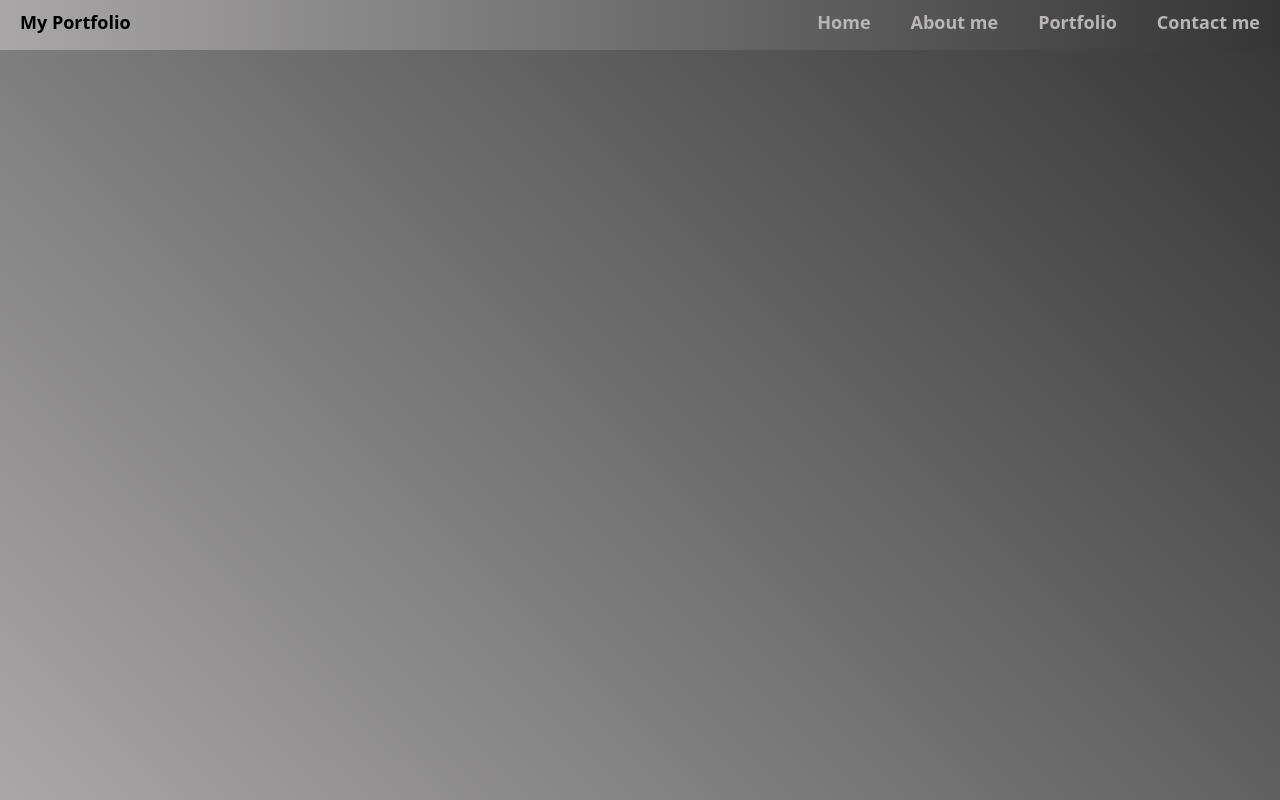
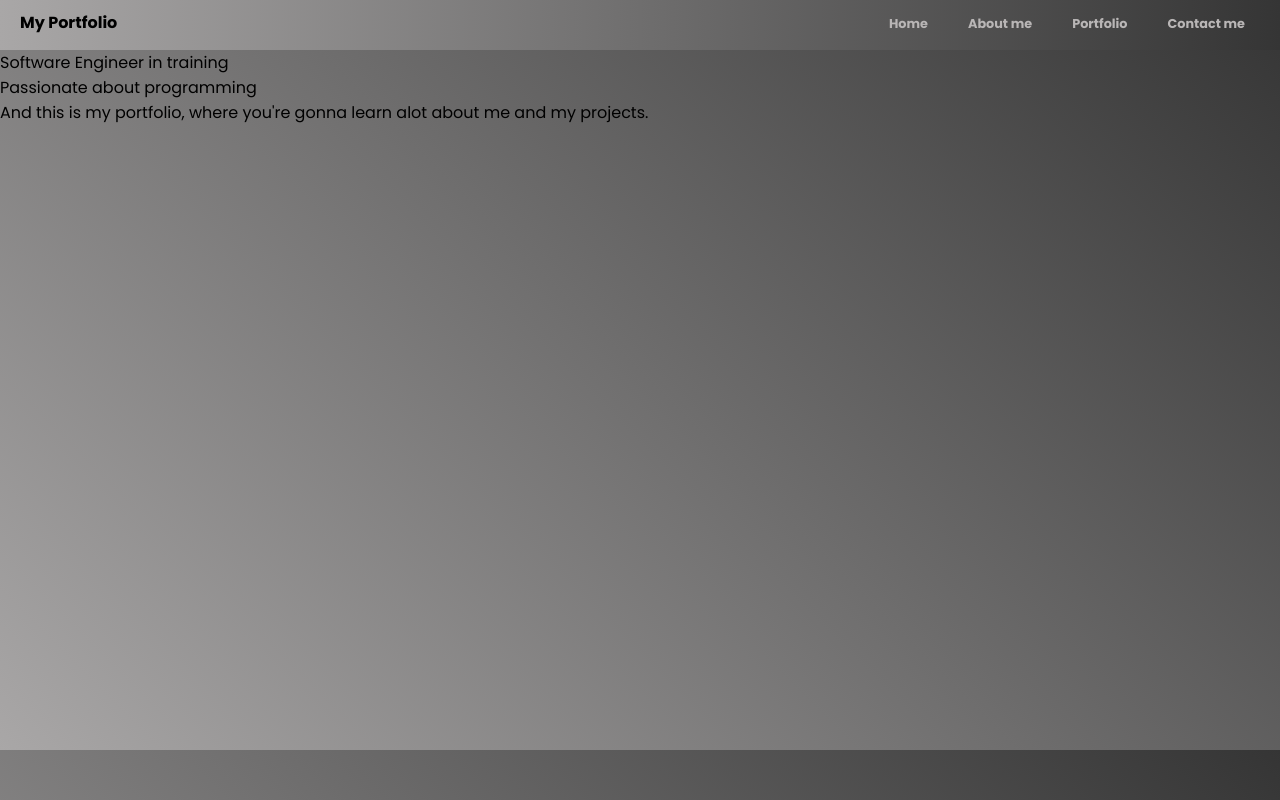
Before and after one commit to lemiprogram/week-3-project, a plain HTML site: page index.html in a window 1280 px wide. Shown: the top 800 px of the page. Drawn offline with Linux system fonts and the light colour scheme.

Commit message:
Hero section HTML

```diff
--- a/index.html
+++ b/index.html
@@ -4,11 +4,17 @@
     <meta charset="UTF-8" />
     <meta name="viewport" content="width=device-width, initial-scale=1.0" />
     <title>Document</title>
-    <link rel="stylesheet" href="/styles.css">
+    <link rel="preconnect" href="https://fonts.googleapis.com" />
+    <link rel="preconnect" href="https://fonts.gstatic.com" crossorigin />
+    <link
+      href="https://fonts.googleapis.com/css2?family=Poppins:ital,wght@0,100;0,200;0,300;0,400;0,500;0,600;0,700;0,800;0,900;1,100;1,200;1,300;1,400;1,500;1,600;1,700;1,800;1,900&display=swap"
+      rel="stylesheet"
+    />
+    <link rel="stylesheet" href="/styles.css" />
   </head>
-    <body>
-        <header>
-        <h2>My Portfolio</h2>
+  <body>
+    <header>
+      <h2>My Portfolio</h2>
       <nav>
         <ul>
           <li><a href="#hero-section">Home</a></li>
@@ -17,13 +23,31 @@
           <li><a href="#contact-section">Contact me</a></li>
         </ul>
       </nav>
-      <svg xmlns="http://www.w3.org/2000/svg" viewBox="0 0 448 512"><!--!Font Awesome Free 6.7.2 by @fontawesome - https://fontawesome.com License - https://fontawesome.com/license/free Copyright 2025 Fonticons, Inc.--><path fill="#b9b6b6" d="M0 96C0 78.3 14.3 64 32 64l384 0c17.7 0 32 14.3 32 32s-14.3 32-32 32L32 128C14.3 128 0 113.7 0 96zM0 256c0-17.7 14.3-32 32-32l384 0c17.7 0 32 14.3 32 32s-14.3 32-32 32L32 288c-17.7 0-32-14.3-32-32zM448 416c0 17.7-14.3 32-32 32L32 448c-17.7 0-32-14.3-32-32s14.3-32 32-32l384 0c17.7 0 32 14.3 32 32z"/></svg>
+      <svg xmlns="http://www.w3.org/2000/svg" viewBox="0 0 448 512">
+        <!--!Font Awesome Free 6.7.2 by @fontawesome - https://fontawesome.com License - https://fontawesome.com/license/free Copyright 2025 Fonticons, Inc.-->
+        <path
+          fill="#b9b6b6"
+          d="M0 96C0 78.3 14.3 64 32 64l384 0c17.7 0 32 14.3 32 32s-14.3 32-32 32L32 128C14.3 128 0 113.7 0 96zM0 256c0-17.7 14.3-32 32-32l384 0c17.7 0 32 14.3 32 32s-14.3 32-32 32L32 288c-17.7 0-32-14.3-32-32zM448 416c0 17.7-14.3 32-32 32L32 448c-17.7 0-32-14.3-32-32s14.3-32 32-32l384 0c17.7 0 32 14.3 32 32z"
+        />
+      </svg>
     </header>
 
     <main>
-      <section class="hero-section" id="hero-section"></section>
+      <section class="hero-section" id="hero-section">
+
+          <h3 class="hero-text-heading">
+            HI there, <br>I'm Wayne ...
+          </h3>
+          <p class="hero-text-body">
+            Software Engineer in training <br>
+            Passionate about programming<br> And
+            this is my portfolio, where you're gonna learn alot about me and my
+            projects.
+          </p>
+
+      </section>
       <section class="about-section" id="about-section"></section>
-      <section class="porfolio-section" id="porfolio-section"></section>
+      <section class="portfolio-section" id="portfolio-section"></section>
       <section class="contact-section" id="contact-section"></section>
     </main>
     <footer></footer>
--- a/styles.css
+++ b/styles.css
@@ -2,13 +2,11 @@
     margin: 0;
     padding:0;
     box-sizing: border-box;
-    font-family: system-ui, -apple-system, BlinkMacSystemFont, 'Segoe UI', Roboto, Oxygen, Ubuntu, Cantarell, 'Open Sans', 'Helvetica Neue', sans-serif;
-    font-size: 18px;
+    font-family: poppins, system-ui, -apple-system, BlinkMacSystemFont, 'Segoe UI', Roboto, Oxygen, Ubuntu, Cantarell, 'Open Sans', 'Helvetica Neue', sans-serif;
+    font-size: 16px;
 }
 body{
-    background: linear-gradient(45deg, #a9a7a7, #353535);
-    background-repeat: no-repeat;
-    background-size:cover;
+
     min-height: 100vh;
 }
 svg{
@@ -19,13 +17,18 @@ header{
     background: linear-gradient(to right, #a9a7a7, #353535);
     padding: 10px 20px;
     height: 50px;
+    width: 100vw;
     display: flex;
     justify-content: space-between;
+    position: fixed;
 }
 
 header h2{
     color: #000;
 
+}
+nav{
+    padding-right: 15px;
 }
 nav ul{
     display: flex;
@@ -38,6 +41,7 @@ nav ul li {
 nav ul li a{
     text-decoration: none;
     color: #b9b6b6;
+
 }
 nav ul li a:hover{
     color: #fff;
@@ -45,14 +49,13 @@ nav ul li a:hover{
 }
 nav ul li a:not(:hover){
     color: #b9b6b6;
-    transition: 1s;
+    transition: 1.5s;
+    font-size: 0.8em;
 }
-
-@media screen and (max-width:700px) {
-    svg{
-        display: inline;
-    }
-    nav{
-        display: none;
-    }
+section{
+    width: 100%;
+    height: calc(100vh - 50px);
+    background: linear-gradient(45deg, #a9a7a7, #353535);
+    background-repeat: no-repeat;
+    background-size:cover;
 }
```
